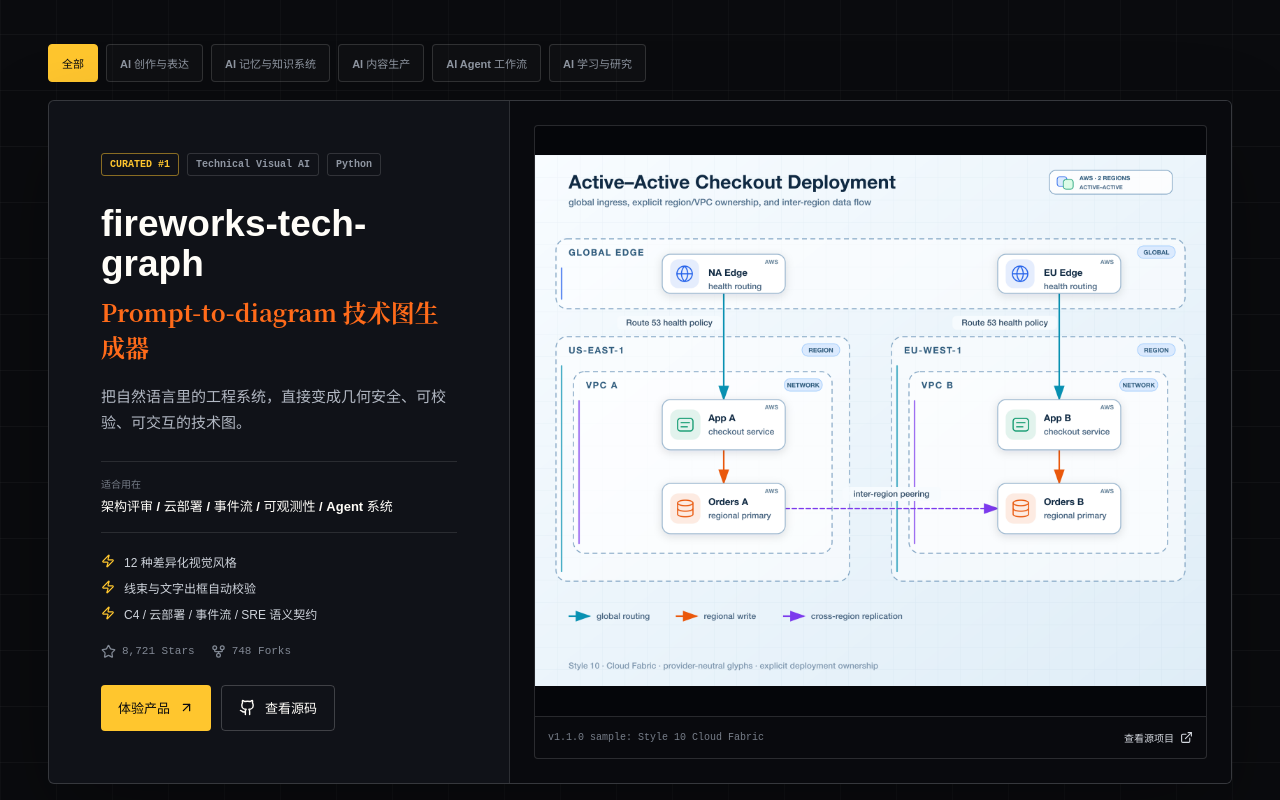
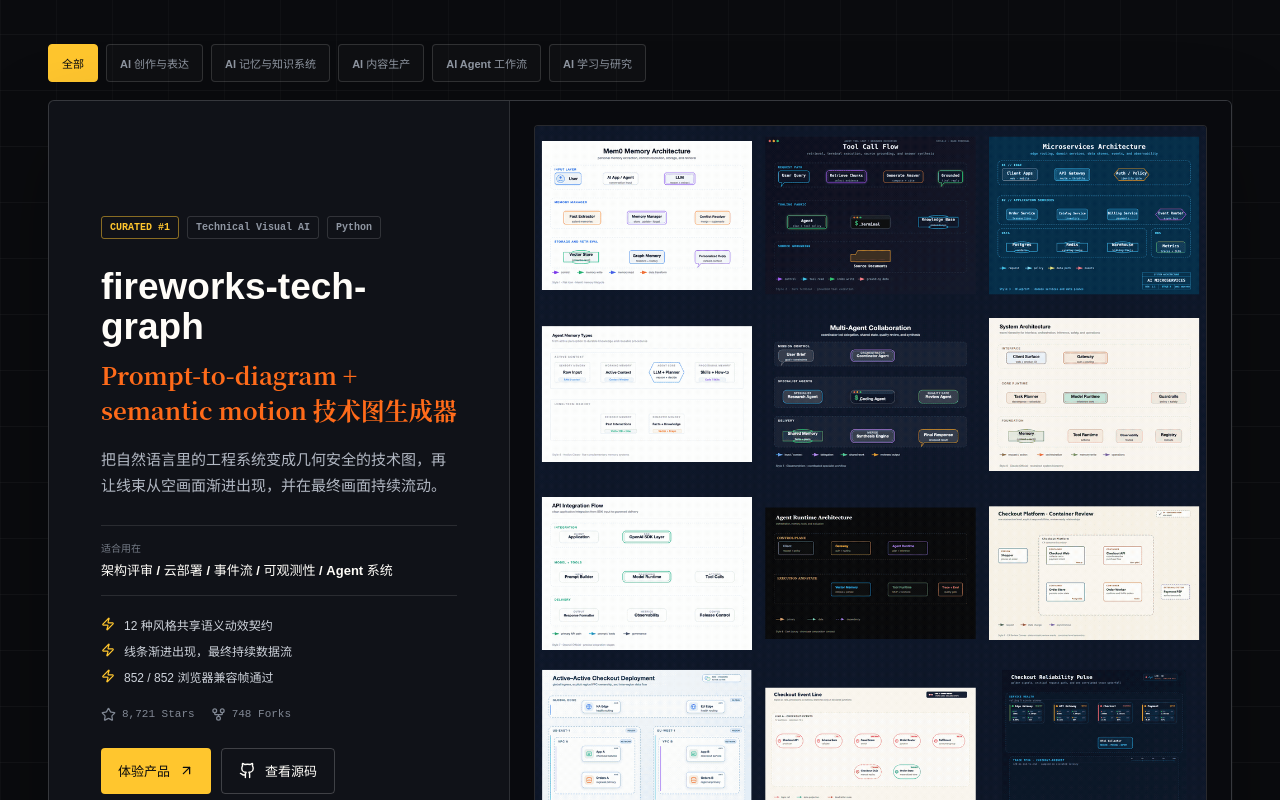
Before and after one commit to yizhiyanhua-ai/fireworks, a React (Vite) app: page / in a window 1280 px wide. Shown: the part 1200-2000 px from the top of the page. Built offline with nearby package versions, Linux system fonts and the light colour scheme.

Commit message:
feat: showcase tech graph semantic motion

```diff
--- a/src/communityData.js
+++ b/src/communityData.js
@@ -234,24 +234,25 @@ export const featuredProjects = [
     name: 'fireworks-tech-graph',
     category: 'AI 创作与表达',
     productType: 'Technical Visual AI',
-    tagline: 'Prompt-to-diagram 技术图生成器',
+    tagline: 'Prompt-to-diagram + semantic motion 技术图生成器',
     useCase: '架构评审 / 云部署 / 事件流 / 可观测性 / Agent 系统',
-    outcome: '把自然语言里的工程系统，直接变成几何安全、可校验、可交互的技术图。',
+    outcome: '把自然语言里的工程系统变成几何安全的技术图，再让线束从空画面渐进出现，并在最终画面持续流动。',
     launchRank: '#1',
     upvotes: '8.3k',
     previewType: 'diagram',
-    previewImage: '/fireworks/assets/product-tech-graph-cloud-fabric.png',
-    previewAlt: 'fireworks-tech-graph Style 10 Cloud Fabric 主动双活部署图',
-    previewSource: 'v1.1.0 sample: Style 10 Cloud Fabric',
-    highlights: ['12 种差异化视觉风格', '线束与文字出框自动校验', 'C4 / 云部署 / 事件流 / SRE 语义契约'],
+    previewImage: '/fireworks/assets/product-tech-graph-motion-showcase.gif',
+    previewStaticImage: '/fireworks/assets/product-tech-graph-cloud-fabric.png',
+    previewAlt: 'fireworks-tech-graph v1.2.0 十二种风格 SVG 转 GIF 动效总览',
+    previewSource: 'v1.2.0: 12 styles / draw-on / settled data flow',
+    highlights: ['12 种风格共享语义动效契约', '线条渐进出现，最终持续数据流', '852 / 852 浏览器兼容帧通过'],
     description:
-      '用自然语言生成通过几何与工程语义门禁的技术图，覆盖 12 种独立场景，并支持 SVG、PNG 与离线交互 HTML 多格式输出。',
+      '用自然语言生成通过几何与工程语义门禁的技术图。v1.2.0 聚焦语义 SVG→GIF：结构先被画出来，再进入延长两秒的稳定数据流阶段；12 种独立场景使用同一套 fail-closed 质量门禁。',
     url: 'https://github.com/yizhiyanhua-ai/fireworks-tech-graph',
     demo: 'https://yizhiyanhua-ai.github.io/fireworks-tech-graph/',
     stars: 8721,
     forks: 748,
     language: 'Python',
-    tags: ['AI diagrams', 'Engineering semantics', 'Interactive HTML'],
+    tags: ['AI diagrams', 'Semantic motion', 'SVG to GIF'],
     accent: 'blue',
     flagship: true,
   },
--- a/src/components/ProductLab.jsx
+++ b/src/components/ProductLab.jsx
@@ -24,12 +24,17 @@ const PROJECT_METRICS_FALLBACK = {
 function ProductVisual({ project }) {
   return (
     <figure className={`product-visual preview-${project.previewFit || 'contain'}`}>
+      <picture>
+        {project.previewStaticImage ? (
+          <source media="(prefers-reduced-motion: reduce)" srcSet={project.previewStaticImage} />
+        ) : null}
         <img
           src={project.previewImage}
           alt={project.previewAlt || `${project.name} 项目预览`}
           loading="lazy"
           decoding="async"
         />
+      </picture>
       <figcaption>
         <span>{project.previewSource}</span>
         <a href={project.url} target="_blank" rel="noreferrer">
--- a/src/styles.css
+++ b/src/styles.css
@@ -729,6 +729,15 @@ a:focus-visible {
   background: #05060a;
 }
 
+.product-visual picture {
+  display: block;
+  min-height: 0;
+}
+
+.product-visual picture img {
+  display: block;
+}
+
 .product-visual.preview-cover img {
   object-fit: cover;
 }
```
Also changed, not shown: public/assets/product-tech-graph-motion-showcase.gif (added), 1 other file (tests, documents, lock files or other folders). Lines whose indentation alone changed are shown as unchanged.
